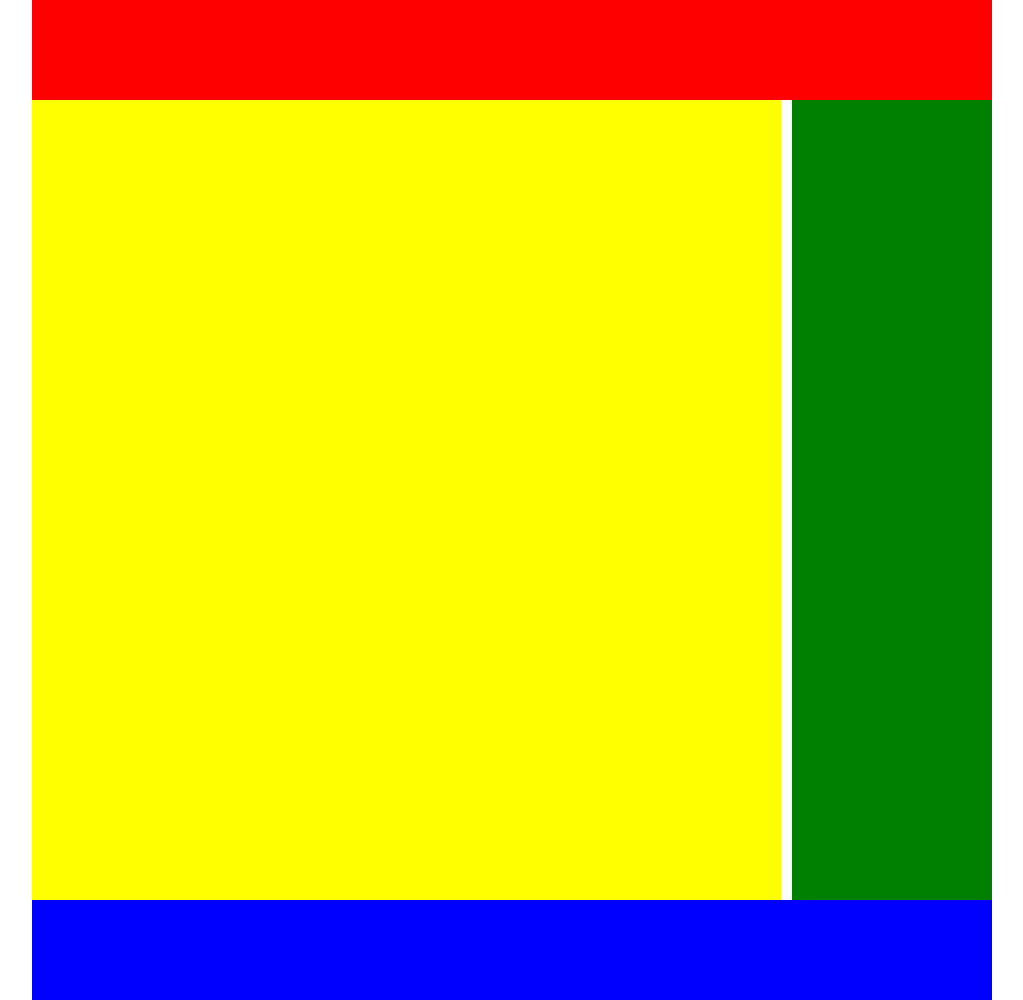
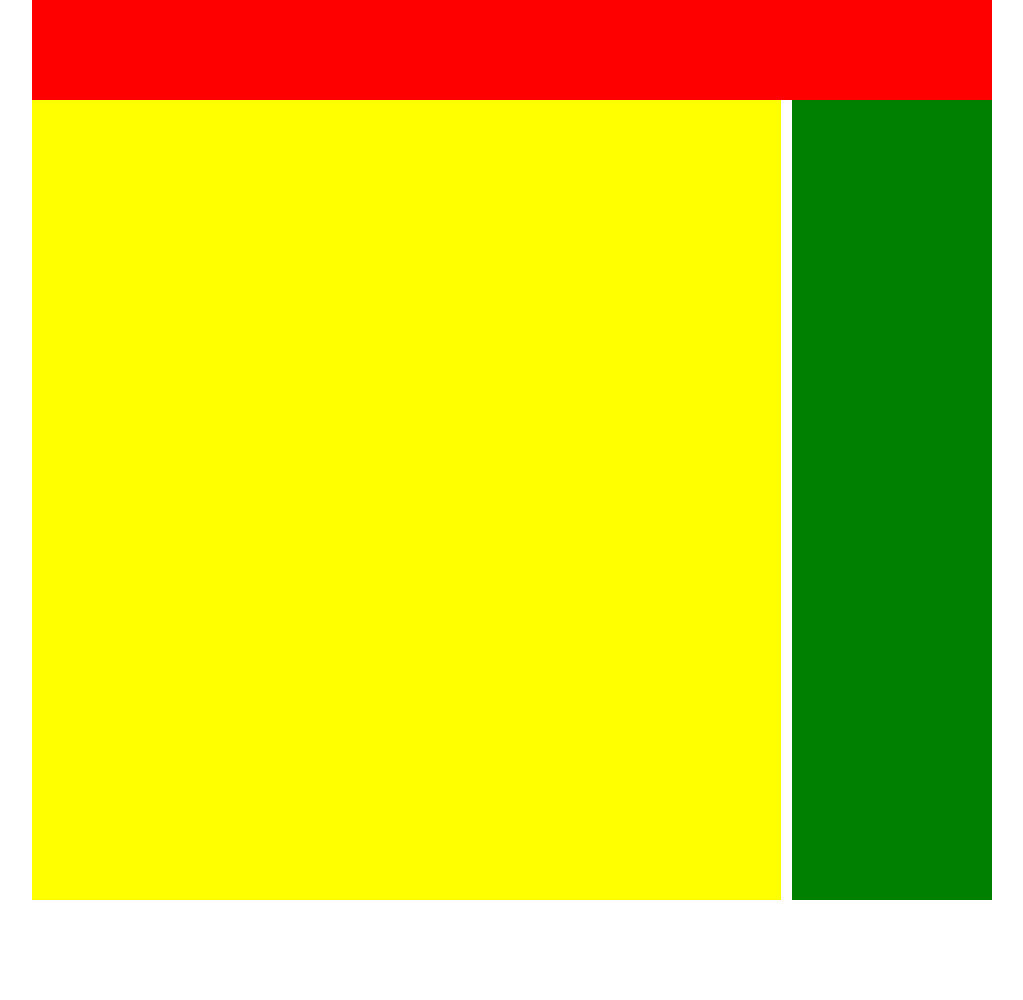
Before and after one commit to youranstray/pre, a plain HTML site: page index.html in a window 1280 px wide. Shown: the whole page, without its empty margins (128-1151 px from the left). After the commit the page ends 900 px from the top, so only its background shows below. Drawn offline with Linux system fonts and the light colour scheme.

Commit message:
ahhhhhhh

```diff
--- a/index.html
+++ b/index.html
@@ -40,10 +40,10 @@
 		}
 		#footer
 		{
-			clear: both;
+			/*clear: both;
 			width: 960px;
 			height: 100px;
-			background: blue;
+			background: blue;*/
 		}
 		</style>
 	</head>
```
